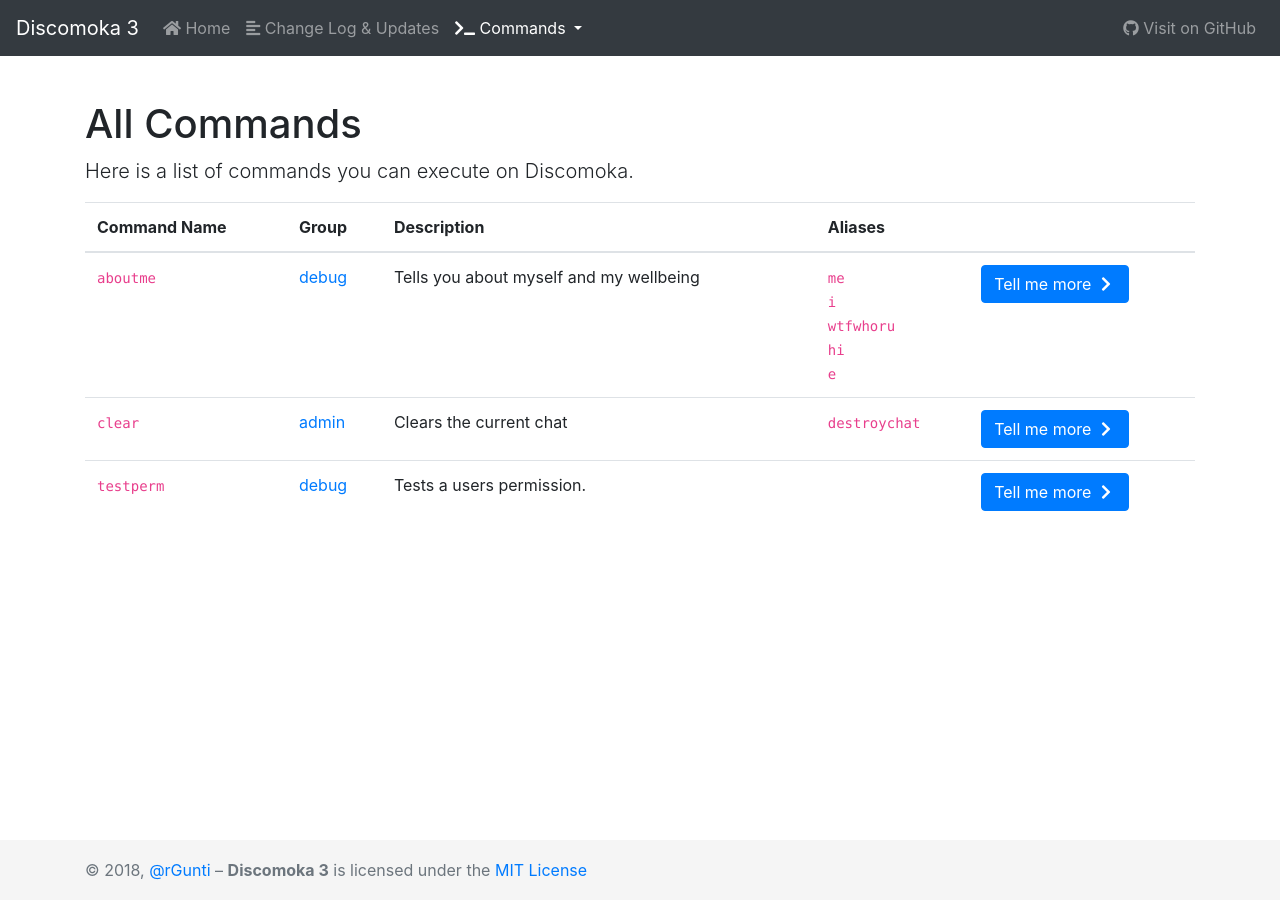
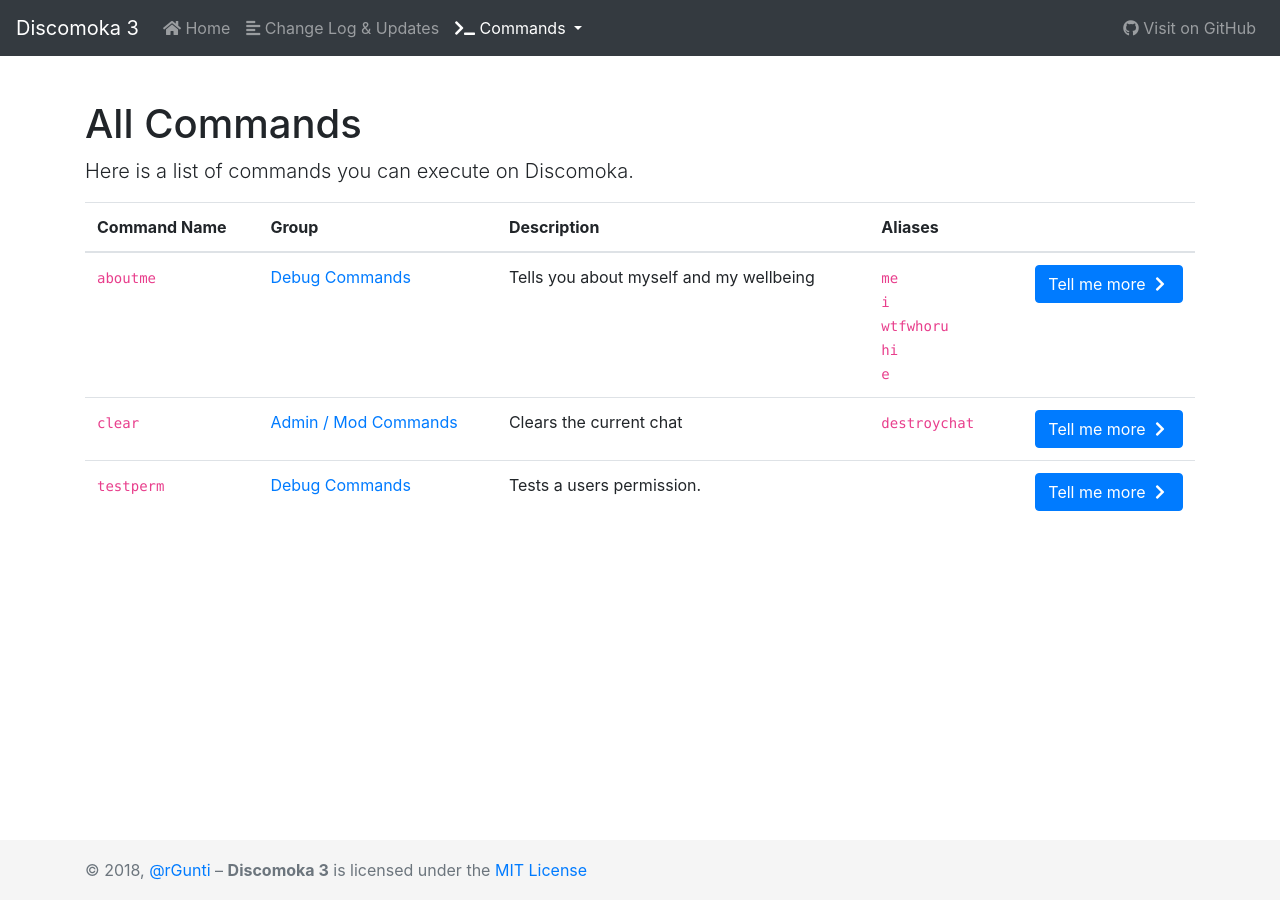
Before and after one commit to rGunti/Discomoka-3, a Jekyll site: the page built from commands/index.md, in a window 1280 px wide. Built offline with Jekyll 4.4.1, drawn with Linux system fonts in a browser that asks for light colours; nearby versions of some CDN libraries.

Commit message:
Commands Groups are now shown in full text

```diff
--- a/_includes/command-list.html
+++ b/_includes/command-list.html
@@ -2,7 +2,9 @@
     <thead>
         <tr>
             <th>Command Name</th>
+            {% if include.groupFilter == null %}
             <th>Group</th>
+            {% endif %}
             <th>Description</th>
             <th>Aliases</th>
             <th></th>
@@ -13,15 +15,18 @@
             {% if include.groupFilter == command[1].group or include.groupFilter == null %}
             <tr>
                 <td><code>{{command[0]}}</code></td>
+                {% if include.groupFilter == null %}
+                {% assign group = command[1].group %}
                 <td>
-                    <a href="{{ "/commands" | relative_url }}/{{ command[1].group }}"
-                        title="Filter by this Command Group">
-                        {{command[1].group}}
+                    <a href="{{ "/commands" | relative_url }}/{{ group }}"
+                       title="Filter by this Command Group">
+                        {{ site.data.commandGroups[group] }}
                     </a>
                 </td>
+                {% endif %}
                 <td>{{command[1].description}}</td>
                 <td><code>{{command[1].aliases | join: "</code><br><code>"}}</code></td>
-                <td>
+                <td class="text-right">
                     <a class="btn btn-primary" href="{{ "/commands" | relative_url }}/{{command[1].group}}/{{ command[0] }}">
                         Tell me more
                         <span class="fa fa-fw fa-chevron-right"></span>
--- a/_layouts/command.html
+++ b/_layouts/command.html
@@ -31,7 +31,9 @@
 
             <dt class="col-sm-3">Command Group</dt>
             <dd class="col-sm-9">
-                <a href="{{ "/commands" | relative_url }}/{{ page.command.group }}"><code>{{ page.command.group }}</code></a>
+                <a href="{{ "/commands" | relative_url }}/{{ page.command.group }}">
+                    {{ site.data.commandGroups[page.command.group] }}
+                </a>
             </dd>
 
             <dt class="col-sm-3">Required Permissions</dt>
```
